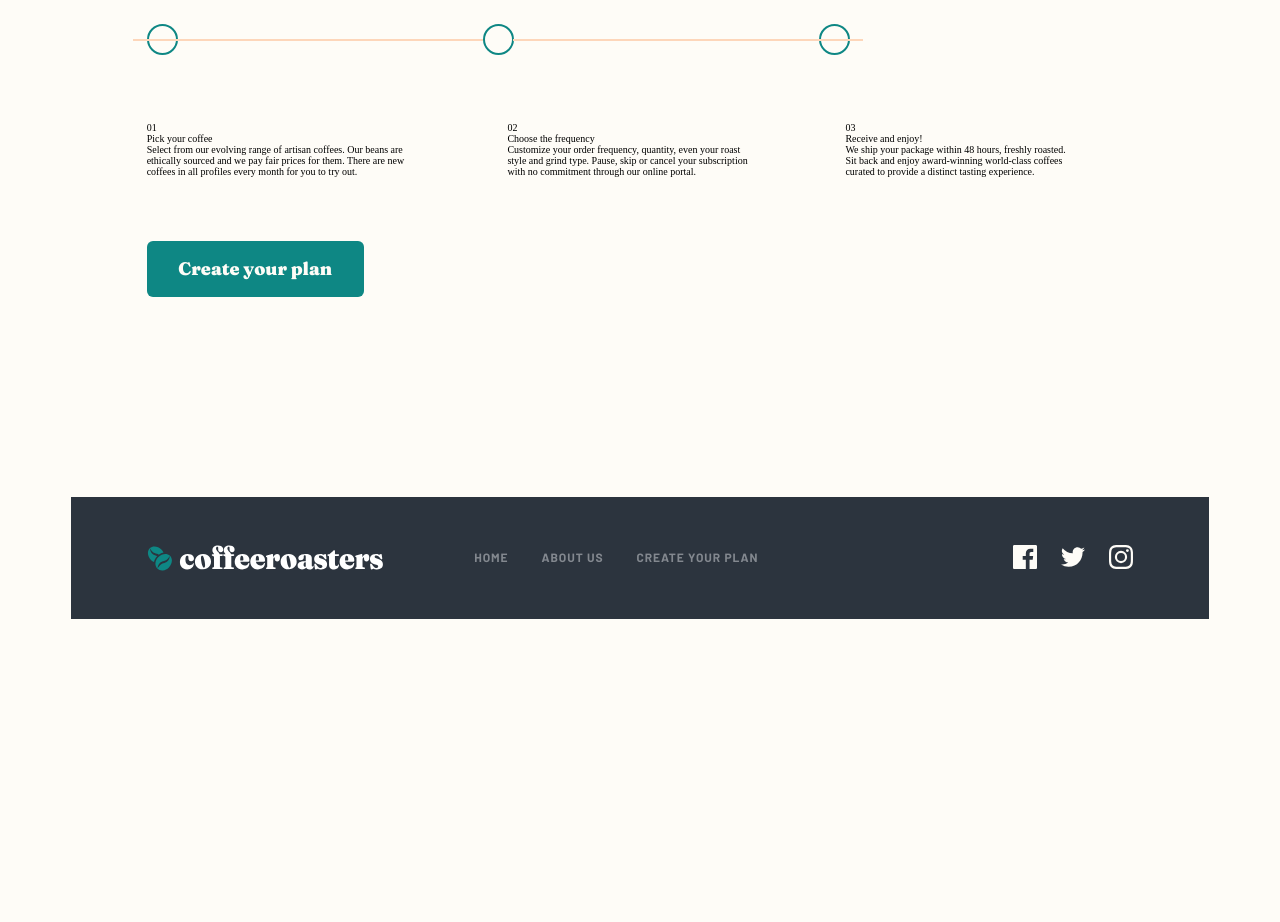
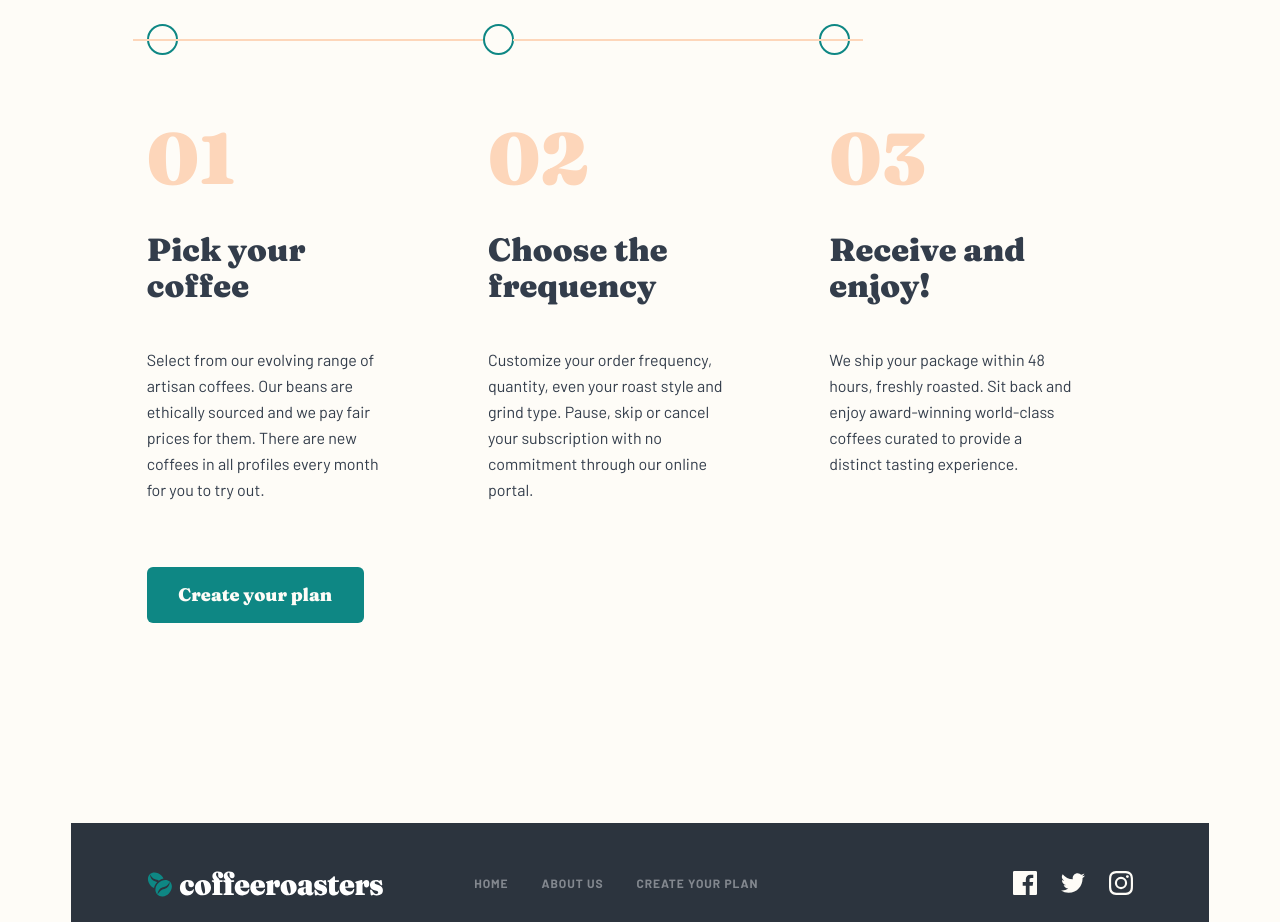
Before and after one commit to VladimirVolvakov/coffeeroasters-react-app, a React (Create React App) app: page / in a window 1280 px wide. Shown: the part 2580-3502 px from the top of the page. Before the commit the page ends 3287 px from the top, so only its background shows below. Built offline with nearby package versions, Linux system fonts and the light colour scheme; the HTML template or start-up script is replaced by a standard one.

Commit message:
style: add styles for WorkflowStage conponent

```diff
--- a/src/components/WorkflowStage.css
+++ b/src/components/WorkflowStage.css
@@ -0,0 +1,16 @@
+.workflow-stage__card {
+  flex: 1;
+  display: flex;
+  flex-direction: column;
+  align-items: start;
+}
+
+.workflow-stage__number {
+  color: var(--color-orange);
+  margin-bottom: 3.8rem;
+}
+
+.workflow-stage__title {
+  width: 89.47%;
+  margin-bottom: 4.3rem;
+}
--- a/src/components/WorkflowStage.jsx
+++ b/src/components/WorkflowStage.jsx
@@ -3,10 +3,10 @@ import "./WorkflowStage.css";
 
 const WorkflowStage = ({ number, title, description }) => {
   return (
-    <div>
-      <div>{number}</div>
-      <div>{title}</div>
-      <div>{description}</div>
+    <div className="workflow-stage__card">
+      <div className="heading-xl workflow-stage__number">{number}</div>
+      <div className="heading-md workflow-stage__title">{title}</div>
+      <div className="font-body">{description}</div>
     </div>
   );
 };
```
